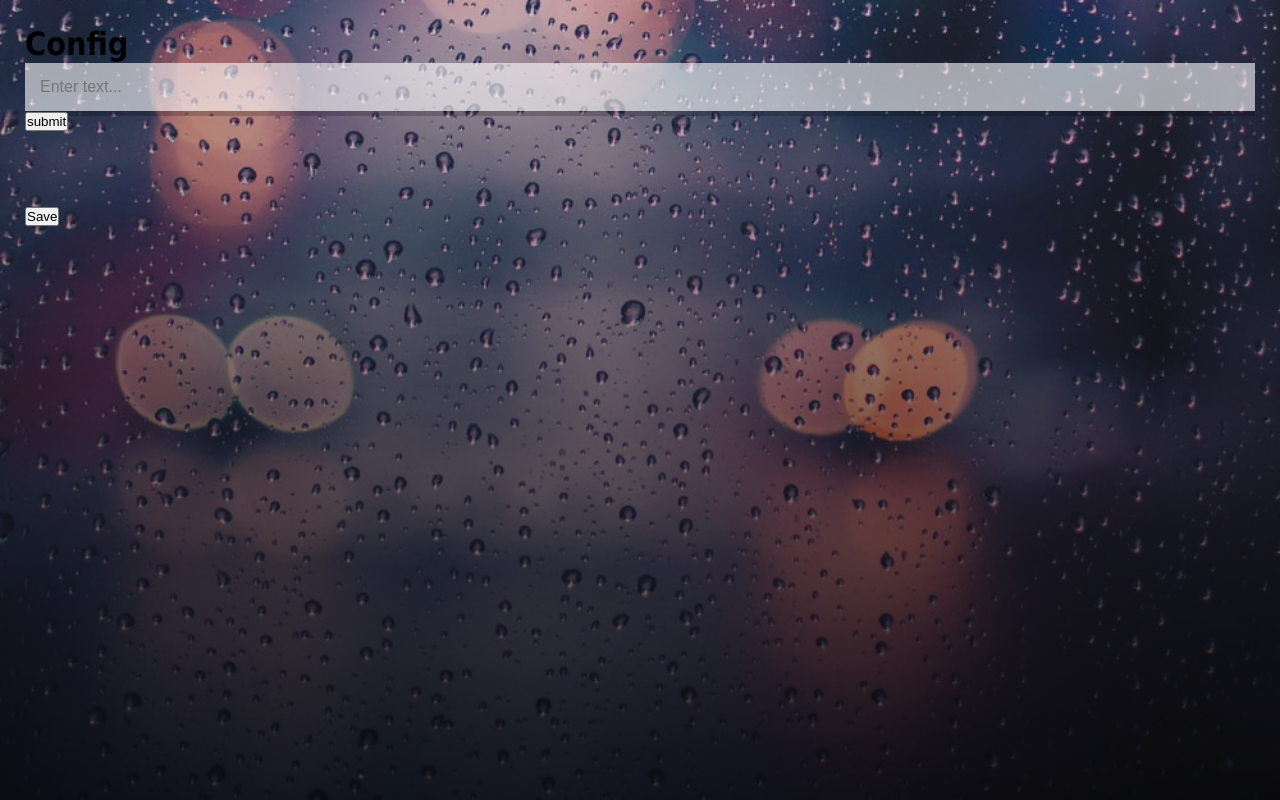
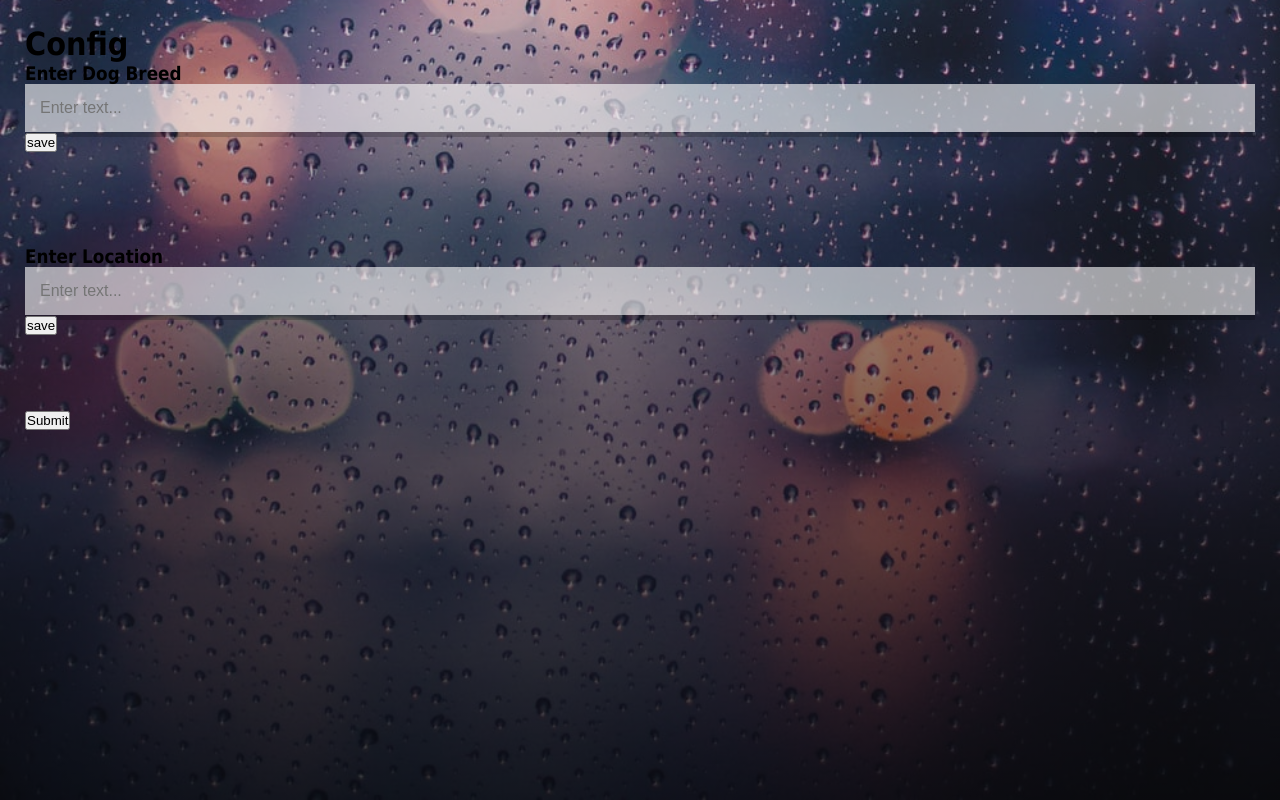
Before and after one commit to pczarski/GUI_Projcect_duplicate, a React (Create React App) app: page /config in a window 1280 px wide. Built offline with nearby package versions, Linux system fonts and the light colour scheme.

Commit message:
config page imporved

```diff
--- a/src/App.js
+++ b/src/App.js
@@ -6,6 +6,7 @@ import Config from "./config";
 export default function App()  {
 
     const [breed, setBreed] = useState("Bulldog");
+    const [location, setLocation] = useState("London")
     console.log(breed);
     return(
         <Router>
@@ -14,12 +15,20 @@ export default function App()  {
 
                     <Route
                         path="/" exact
-                        render={(props) => <Home {...props} breed={breed}/>}
+                        render={(props) =>
+                            <Home
+                            {...props} breed={breed}
+                            location={location}
+                            />}
                     />
 
                     <Route
                         path="/config"
-                        render={(props) => <Config {...props} changeBreed = {setBreed}/>}
+                        render={(props) =>
+                            <Config
+                            {...props} changeBreed = {setBreed}
+                            changeLocation = {setLocation}
+                        />}
                     />
 
                 </Switch>
--- a/src/components/search.js
+++ b/src/components/search.js
@@ -32,7 +32,7 @@ export default class Search extends React.Component {
                         value={this.state.query}
                     />
                     <button type="button" onClick = {() => this.sendQuery()}>
-                        submit
+                        save
                     </button>
                 </form>
 
--- a/src/config.js
+++ b/src/config.js
@@ -11,11 +11,21 @@ export default class Config extends React.Component{
                     <h1>
                         Config
                     </h1>
+                    <h3>
+                        Enter Dog Breed
+                    </h3>
                     <Search
                         onSubmit={this.props.changeBreed}
                     />
+                    <br/>
+                    <h3>
+                        Enter Location
+                    </h3>
+                    <Search
+                        onSubmit={this.props.changeLocation}
+                    />
                     <Link to="/">
-                        <button type="button" className="btn btn-primary">Save</button>
+                        <button type="button" className="btn btn-primary">Submit</button>
                     </Link>
                 </div>
             </main>
--- a/src/home.js
+++ b/src/home.js
@@ -10,7 +10,7 @@ const api= {
     base: "https://api.openweathermap.org/data/2.5/weather?q="
 };
 
-var count = 30;
+var count = 0;
 
 
 export default class Home extends React.Component {
@@ -18,7 +18,7 @@ export default class Home extends React.Component {
     constructor(props) {
         super(props);
         this.state = {
-            location: "London", // by default the location is London
+          //  location: "London", // by default the location is London
             //   breed: null, // by default breed and size is not selected
             size: null,
             temp: null,
@@ -32,7 +32,7 @@ export default class Home extends React.Component {
         console.log("fetch called!");
         count++;
         if( count < 20) {
-            const url = api.base + this.state.location + "&units=metric&APPID=" + api.apikey;
+            const url = api.base + this.props.location + "&units=metric&APPID=" + api.apikey;
             console.log(url);
             $.ajax({
                 url: url,
@@ -44,20 +44,12 @@ export default class Home extends React.Component {
 
     updateWeatherHome = (data) => {
         console.log(this);
-        console.log(this.state.location);
+        console.log(this.props.location);
         this.setState({
             temp: data['main']['temp'],
             conditions: data['weather']['0']['description'],
             weather: data,
         })
-    };
-
-    changeLocation = (newLocation) => {
-        console.log("calling new location" + newLocation);
-        this.setState({
-            location: newLocation
-        });
-        this.fetchWeather();
     };
 
     componentDidMount() {
@@ -87,9 +79,7 @@ export default class Home extends React.Component {
                     <Link to="/config">
                         <button type="button" className="btn btn-primary">Configure</button>
                     </Link>
-                    <Search
-                        onSubmit={this.changeLocation}
-                    />
+
                     {this.renderWeatherHome()}
                     {this.state.location}
                 </div>
```
